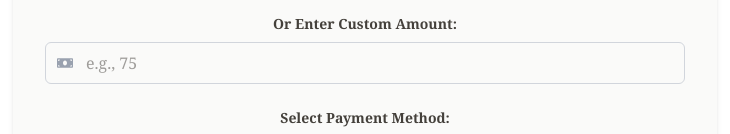
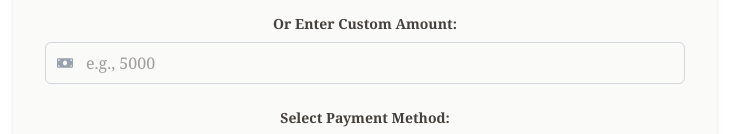
Before and after one commit to UncSeb108/feedacomrade, a Next.js app in the folder frontend/: page /donate in a window 1280 px wide. Shown: the part 766-900 px from the top of the page, without its empty margins (275-1005 px from the left). Built offline with nearby package versions, Linux system fonts and the light colour scheme.

Commit message:
Changed currency values

```diff
--- a/frontend/app/donate/page.js
+++ b/frontend/app/donate/page.js
@@ -13,9 +13,9 @@ import {
 
 const Donate = () => {
   const predefinedAmounts = [
-    { id: "10", amount: 10, label: "KES 10 - One Week of Meals" },
-    { id: "25", amount: 25, label: "KES 25 - One Month of Meals" },
-    { id: "50", amount: 50, label: "KES 50 - Support a Comrade for a Semester" },
+    { id: "1000", amount: 1000, label: "KES 1000 - One Week of Meals" },
+    { id: "2500", amount: 2500, label: "KES 2500 - One Month of Meals" },
+    { id: "5000", amount: 5000, label: "KES 5000 - Support a Comrade for a Semester" },
   ];
 
   const [selectedAmount, setSelectedAmount] = useState(null);
@@ -322,7 +322,7 @@ const Donate = () => {
                   className={`w-full pl-10 pr-3 py-2 border ${
                     errors.amount ? "border-red-500" : "border-gray-300"
                   } rounded-md focus:outline-none focus:ring-2 focus:ring-emerald-500 text-stone-700`}
-                  placeholder="e.g., 75"
+                  placeholder="e.g., 5000"
                   min="1"
                 />
               </div>
```
